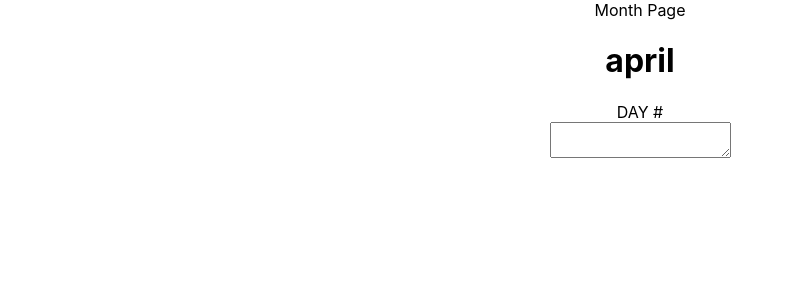
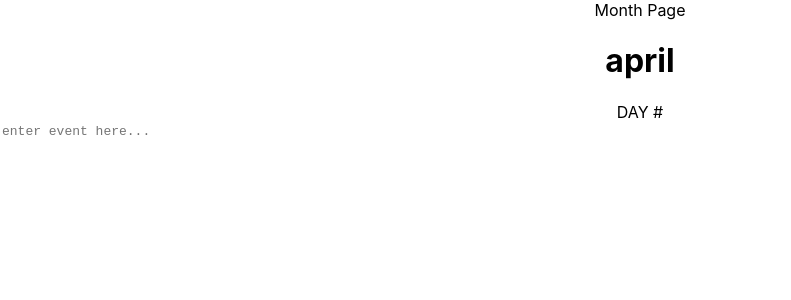
Before and after one commit to MadsJohnson/madison-johnson-capstone, a React (Create React App) app: page /april in a window 1280 px wide. Shown: the top 300 px of the page, without its empty margins (0-791 px from the left). Built offline with nearby package versions, Linux system fonts and the light colour scheme.

Commit message:
add event handler for event input

```diff
--- a/src/Components/DayEventCalendar/DayEventCalendar.js
+++ b/src/Components/DayEventCalendar/DayEventCalendar.js
@@ -1,13 +1,27 @@
 import './DayEventCalendar.scss'
+import { useState } from 'react';
 
 function DayEventCalendar() {
+  const [events, setEvents] = useState('');
+
+  const handleEventInput = (event) => {
+    const newEvent = event.target.value;
+    setEvents(newEvent)
+
+    console.log(events)
+
+    //next step: POST to API to save event
+  }
+
 
   return (
     <div className="calendar-day">
       <div className="calendar-day__number">DAY #</div>
       <textarea
         className="calendar-day__user-input"
-        placeholder=""
+        placeholder="enter event here..."
+        value={events}
+        onChange={handleEventInput}
       />
     </div>
   );
--- a/src/Components/DayEventCalendar/DayEventCalendar.scss
+++ b/src/Components/DayEventCalendar/DayEventCalendar.scss
@@ -0,0 +1,19 @@
+.calendar-day {
+    &__number {
+
+    }
+
+    &__user-input {
+            border: none;
+            resize: none;
+            background: none;
+            width: calc(100% - 1px);
+            height: calc(100% - 1px);
+            font-size: inherit;
+            color: black;
+            outline: none;
+            overflow: auto;
+
+
+    }
+}
```
